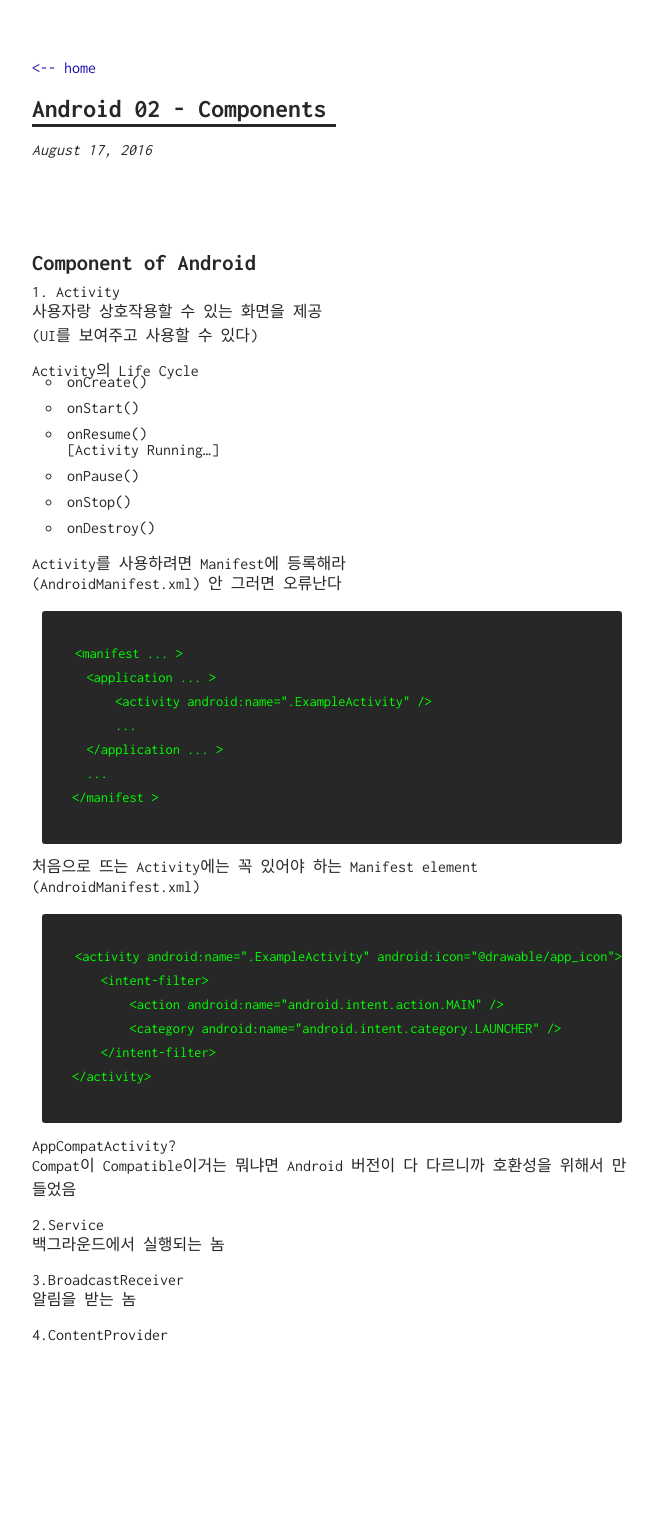
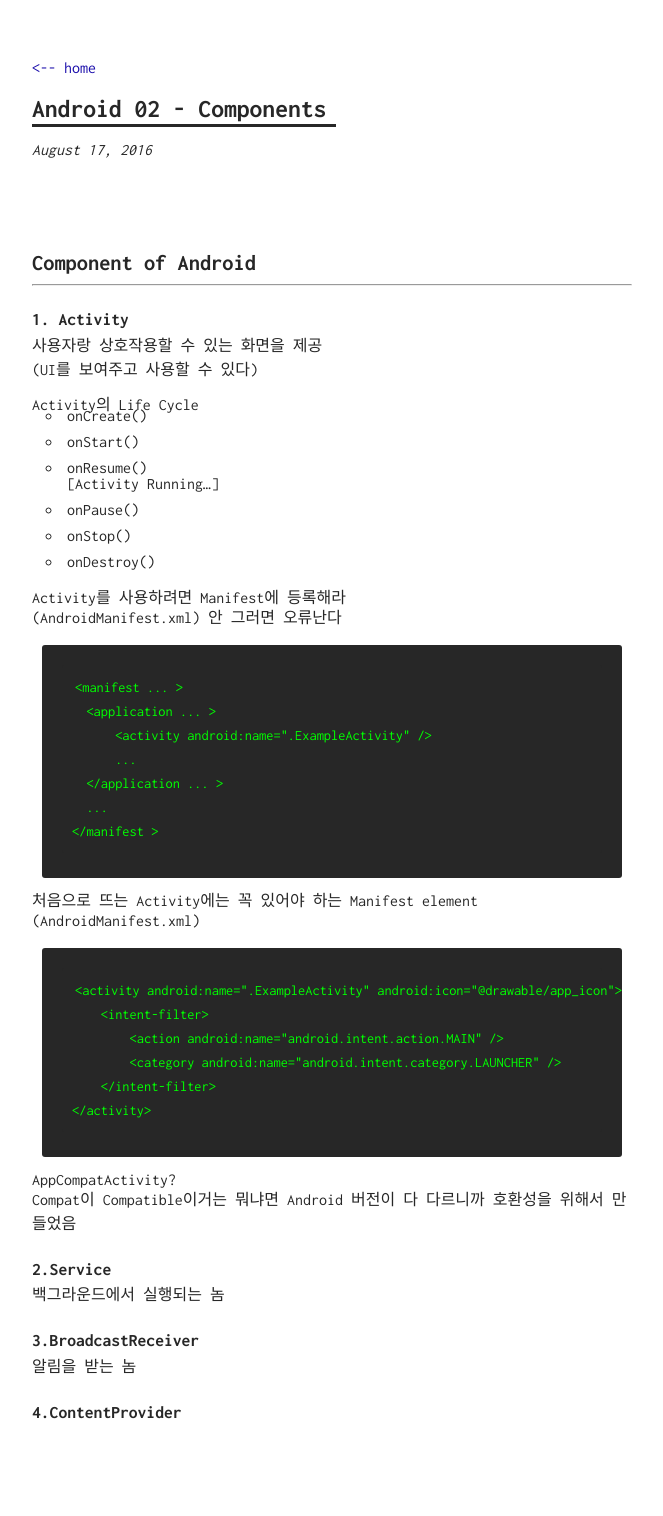
Before and after one commit to yands11/yands11.github.io, a Jekyll site: the page built from _posts/2016-08-17-android-02.md, in a window 1280 px wide. Shown: the whole page, without its empty margins (308-971 px from the left). Built offline with Jekyll 4.4.1, drawn with Linux system fonts in a browser that asks for light colours; before the commit the page ends 1433 px from its top, so only the background shows below that.

Commit message:
edit markdown

````diff
--- a/_posts/2016-08-17-android-02.md
+++ b/_posts/2016-08-17-android-02.md
@@ -5,12 +5,14 @@ title: Android 02 - Components
 
 # Component of Android
 
-### 1. Activity
+---
+
+## 1. Activity
 
 사용자랑 상호작용할 수 있는 화면을 제공
 (UI를 보여주고 사용할 수 있다)
 
-#### Activity의 Life Cycle
+### Activity의 Life Cycle
 
 * onCreate()
 * onStart()
@@ -20,7 +22,7 @@ title: Android 02 - Components
 * onStop()
 * onDestroy()
 
-#### Activity를 사용하려면 Manifest에 등록해라
+### Activity를 사용하려면 Manifest에 등록해라
 
 (AndroidManifest.xml) 안 그러면 오류난다
 
@@ -34,7 +36,7 @@ title: Android 02 - Components
 </manifest >
 ```
 
-#### 처음으로 뜨는 Activity에는 꼭 있어야 하는 Manifest element
+### 처음으로 뜨는 Activity에는 꼭 있어야 하는 Manifest element
 
 (AndroidManifest.xml)
 
@@ -47,16 +49,16 @@ title: Android 02 - Components
 </activity>
 ```
 
-#### AppCompatActivity?
+### AppCompatActivity?
 
 Compat이 Compatible이거는 뭐냐면 Android 버전이 다 다르니까 호환성을 위해서 만들었음
 
-### 2.Service
+## 2.Service
 
 백그라운드에서 실행되는 놈
 
-### 3.BroadcastReceiver
+## 3.BroadcastReceiver
 
 알림을 받는 놈
 
-### 4.ContentProvider
+## 4.ContentProvider
````
Also changed, not shown: _posts/2016-08-17-android-03.md (+4 -2 lines), 2 other files.
